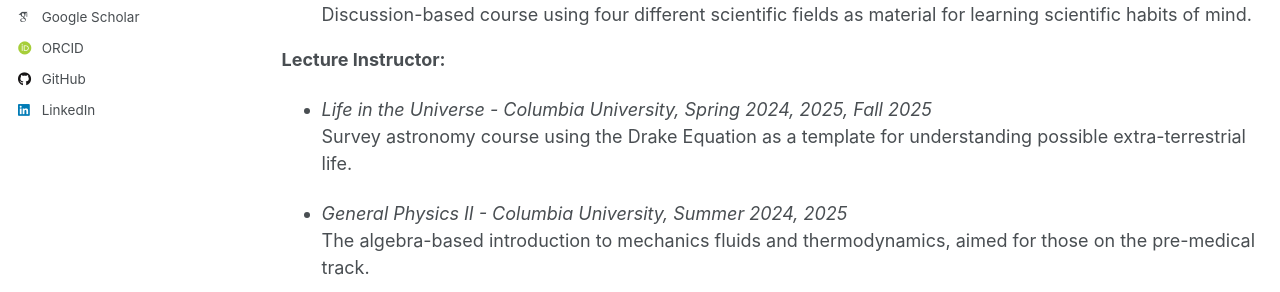
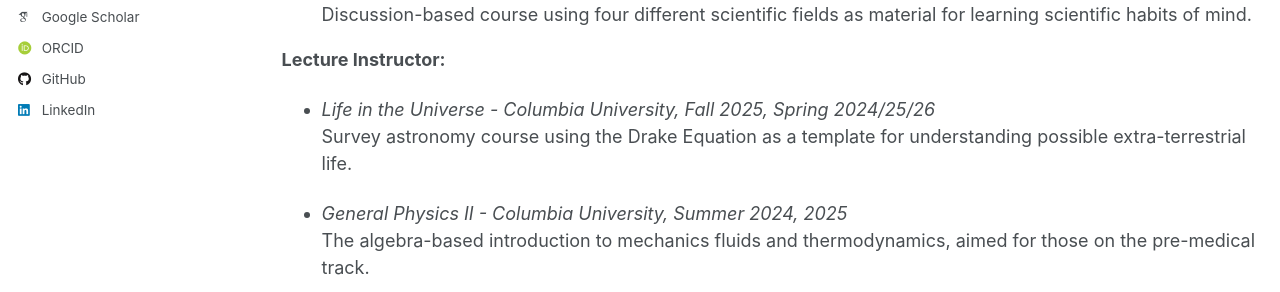
Before and after one commit to nicholasluber/nicholasluber.github.io, a Jekyll site: the page built from _pages/teaching.md, in a window 1280 px wide and 900 px high. Shown: the part 459-751 px from the top of the window. Built offline with Jekyll 4.4.1, drawn with Linux system fonts in a browser that asks for light colours; some web fonts are replaced; a script that is not in the unit is left out.

Commit message:
Update course schedule for 'Life in the Universe'

```diff
--- a/_pages/teaching.md
+++ b/_pages/teaching.md
@@ -14,7 +14,7 @@ Courses Taught
 Discussion-based course using four different scientific fields as material for learning scientific habits of mind.
 
 **Lecture Instructor:**
-* *Life in the Universe - Columbia University, Spring 2024, 2025, Fall 2025*
+* *Life in the Universe - Columbia University, Fall 2025, Spring 2024/25/26*
 Survey astronomy course using the Drake Equation as a template for understanding possible extra-terrestrial life.
 
 * *General Physics II - Columbia University, Summer 2024, 2025*
```
